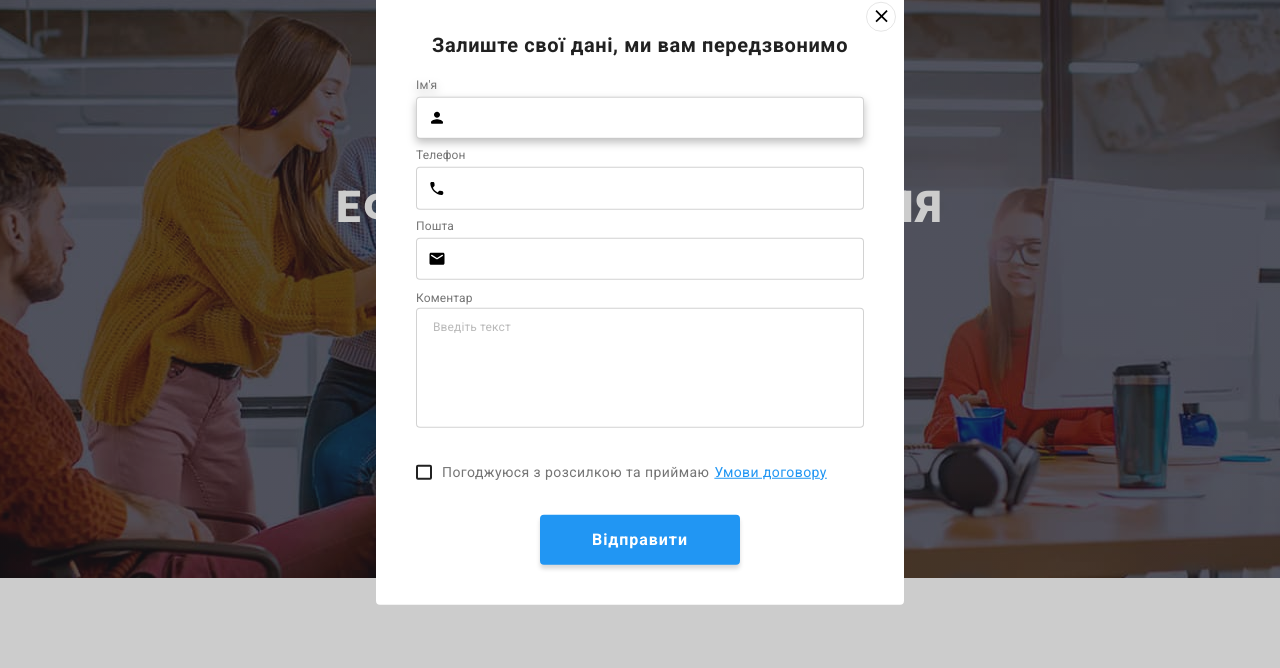
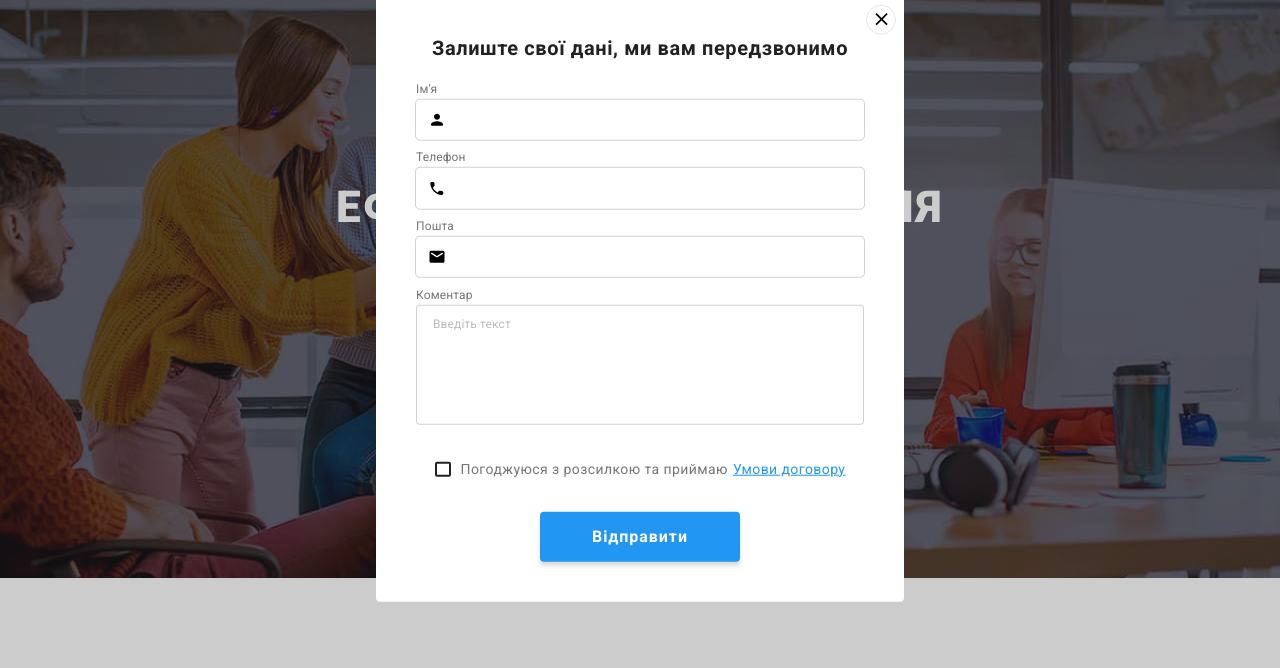
Before and after one commit to RuslanTomiak/goit-markup-hw-06, a plain HTML site: page index.html in a window 1280 px wide. Both pictures are taken after a click on the button "Замовити послугу". Shown: the part 101-769 px from the top of the page. Drawn offline with nearby package versions, Linux system fonts and the light colour scheme.

Commit message:
work6-new

```diff
--- a/css/styles.css
+++ b/css/styles.css
@@ -632,13 +632,6 @@ img {
   margin-bottom: 28px;
   position: relative;
 }
-.form-shadow {
-  filter: drop-shadow(0px 4px 4px rgba(0, 0, 0, 0.25));
-}
-.form-shadow:focus,
-.form-shadow:hover {
-  filter: drop-shadow(0px 0px 0px rgba(255, 255, 255, 0.25));
-}
 
 .form-input:focus,
 .form-input:hover,
@@ -656,12 +649,12 @@ img {
   padding: 11px;
   padding-left: 42px;
   width: 100%;
-  border: 1px solid rgba(33, 33, 33, 0.2);
+  border: transparent;
   border-radius: 4px;
   transition-property: background-color, fill;
   transition-duration: 250ms;
   transition-timing-function: var(--timing-function);
-  outline-color: transparent;
+  outline: 1px solid rgba(33, 33, 33, 0.2);
 }
 .form-label {
   position: absolute;
@@ -735,6 +728,7 @@ img {
   color: #757575;
   display: flex;
   align-items: center;
+  justify-content: center;
 }
 
 .privasy-link {
```
